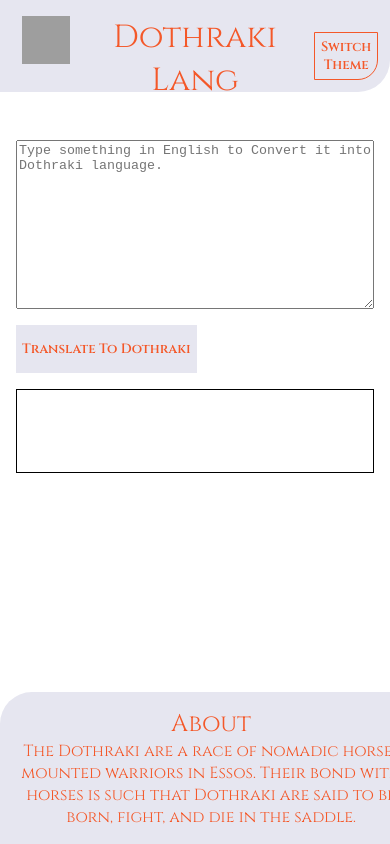
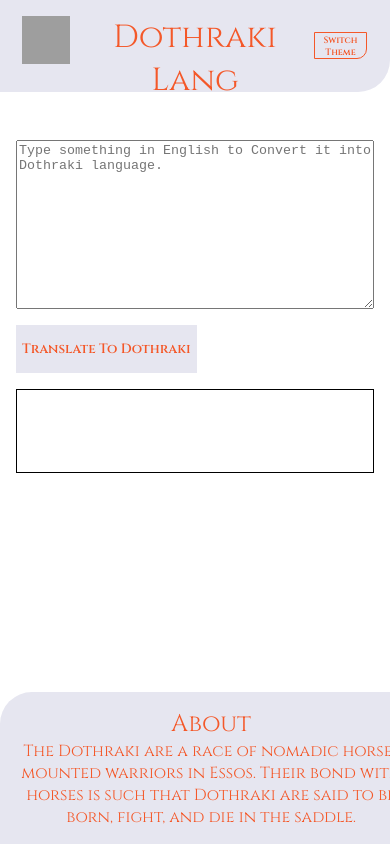
Before and after one commit to aksham-mahajan/Translationapp, a plain HTML site: page index.html in a window 390 px wide. Drawn offline with Linux system fonts and the light colour scheme; grey boxes are pictures that could not be loaded.

Commit message:
fix responsiveness

```diff
--- a/global.css
+++ b/global.css
@@ -1,6 +1,15 @@
 @import url('https://fonts.googleapis.com/css2?family=Cinzel:wght@400;600&display=swap');
 
+@media screen and (max-width: 520px) {
+    #switch{
+        height: 27px;
+        font-size: xx-small;
+        width: 53px;
+        padding: 0;
+        border-bottom-right-radius: 10px;
+    }
 
+  }
 :root{
     --width-break:600px;
 }
@@ -21,6 +30,11 @@
     text-align: center;
     height: 60px;
 
+
+}
+#switch{
+    border: 1px solid;
+    border-bottom-right-radius: 10px;
 
 }
 #img{
--- a/index.html
+++ b/index.html
@@ -17,7 +17,7 @@
         </div>
         <div id="title">Dothraki Lang</div>
         <div id="switchtheme">
-            <button id="switch" style="border: 1px solid;border-bottom-right-radius: 20px;" onclick="toggleTheme()">Switch Theme</button>
+            <button id="switch" onclick="toggleTheme()">Switch Theme</button>
         </div>
 
     </div>
```
